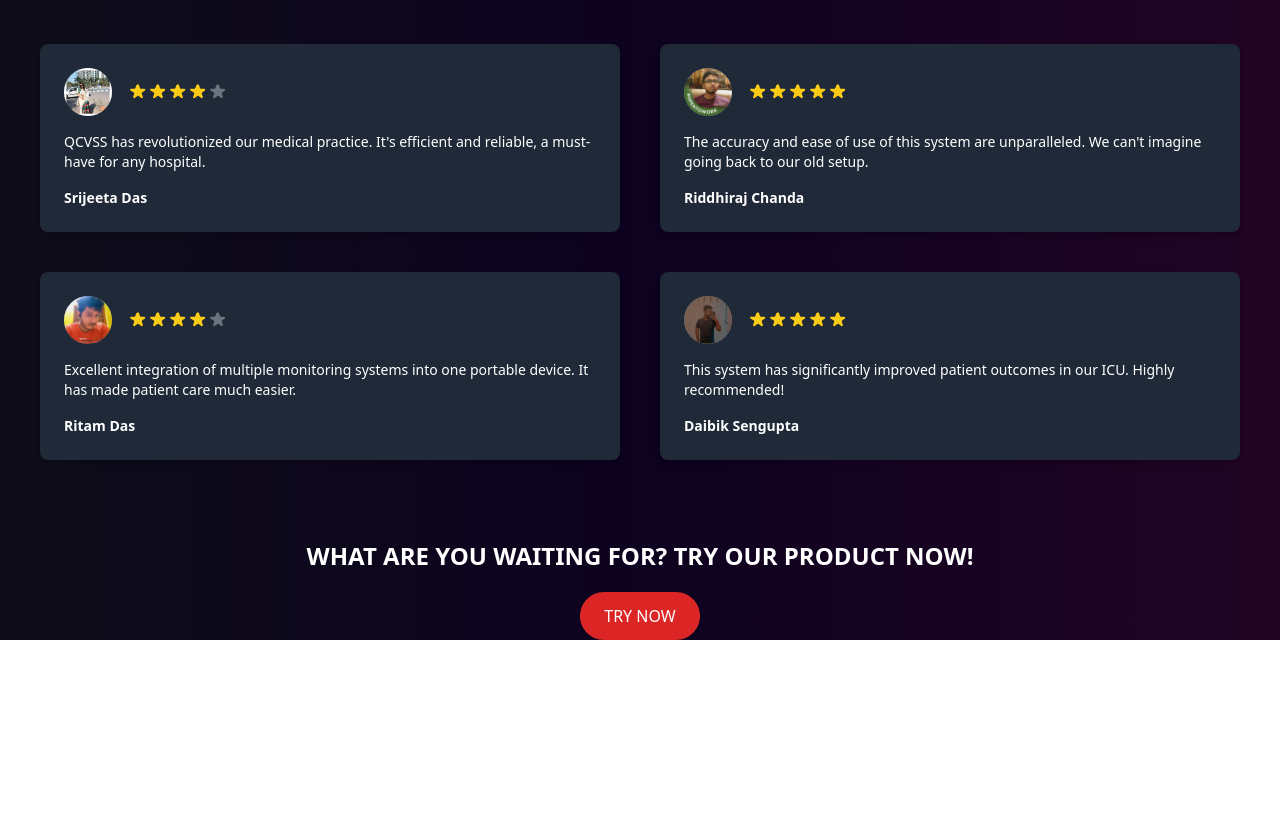
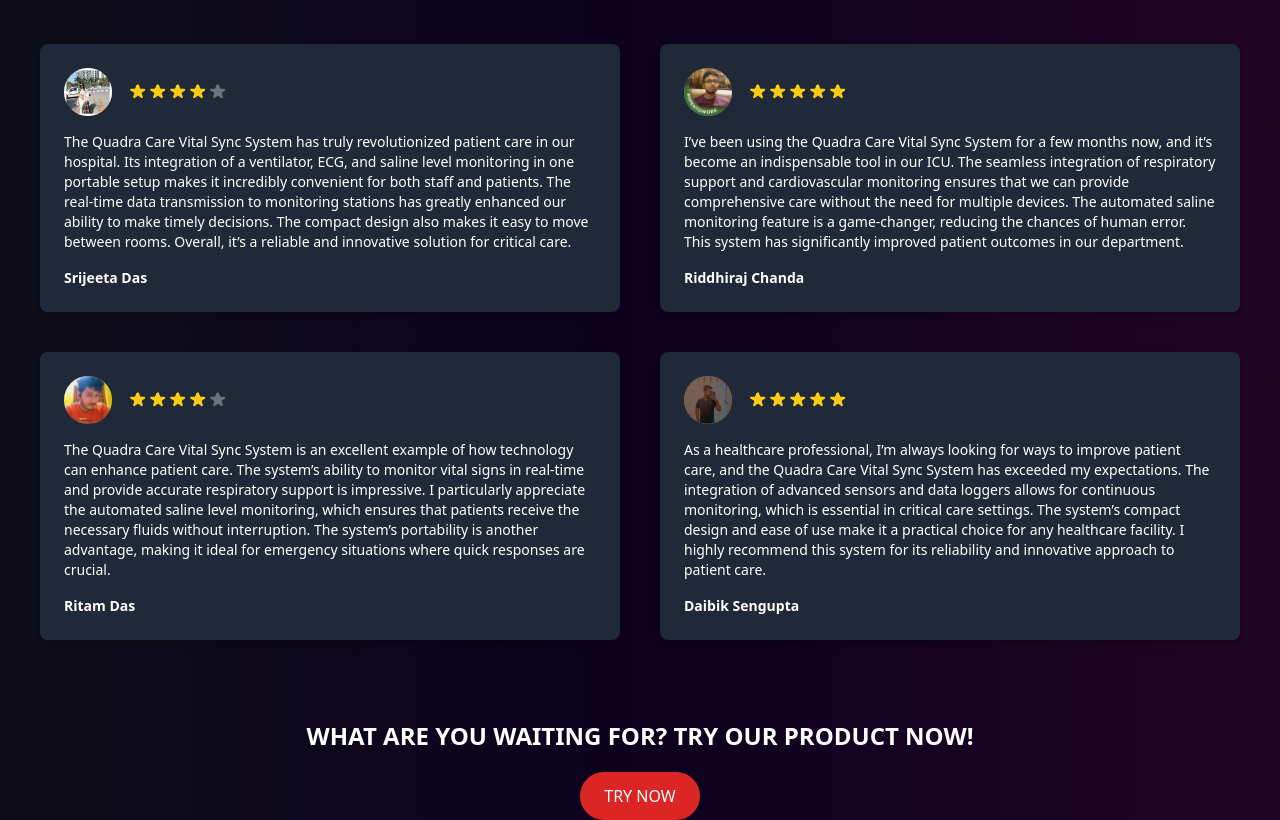
Before and after one commit to ShivrajCodes/Aragya-Web, a React (Create React App) app: page / in a window 1280 px wide. Shown: the part 2680-3500 px from the top of the page. Before the commit the page ends 3320 px from the top, so only its background shows below. Built offline with nearby package versions, Linux system fonts and the light colour scheme.

Commit message:
Edited testimonials

```diff
--- a/src/Components/LandingPage.jsx
+++ b/src/Components/LandingPage.jsx
@@ -225,25 +225,25 @@
   {
     stars: 4,
     comment:
-      "QCVSS has revolutionized our medical practice. It's efficient and reliable, a must-have for any hospital.",
+      "The Quadra Care Vital Sync System has truly revolutionized patient care in our hospital. Its integration of a ventilator, ECG, and saline level monitoring in one portable setup makes it incredibly convenient for both staff and patients. The real-time data transmission to monitoring stations has greatly enhanced our ability to make timely decisions. The compact design also makes it easy to move between rooms. Overall, it’s a reliable and innovative solution for critical care.",
     customer: "Srijeeta Das",
   },
   {
     stars: 5,
     comment:
-      "The accuracy and ease of use of this system are unparalleled. We can't imagine going back to our old setup.",
+      "I’ve been using the Quadra Care Vital Sync System for a few months now, and it’s become an indispensable tool in our ICU. The seamless integration of respiratory support and cardiovascular monitoring ensures that we can provide comprehensive care without the need for multiple devices. The automated saline monitoring feature is a game-changer, reducing the chances of human error. This system has significantly improved patient outcomes in our department.",
     customer: "Riddhiraj Chanda",
   },
   {
     stars: 4,
     comment:
-      "Excellent integration of multiple monitoring systems into one portable device. It has made patient care much easier.",
+      "The Quadra Care Vital Sync System is an excellent example of how technology can enhance patient care. The system’s ability to monitor vital signs in real-time and provide accurate respiratory support is impressive. I particularly appreciate the automated saline level monitoring, which ensures that patients receive the necessary fluids without interruption. The system’s portability is another advantage, making it ideal for emergency situations where quick responses are crucial.",
     customer: "Ritam Das",
   },
   {
     stars: 5,
     comment:
-      "This system has significantly improved patient outcomes in our ICU. Highly recommended!",
+      "As a healthcare professional, I’m always looking for ways to improve patient care, and the Quadra Care Vital Sync System has exceeded my expectations. The integration of advanced sensors and data loggers allows for continuous monitoring, which is essential in critical care settings. The system’s compact design and ease of use make it a practical choice for any healthcare facility. I highly recommend this system for its reliability and innovative approach to patient care.",
     customer: "Daibik Sengupta",
   },
 ];
```
